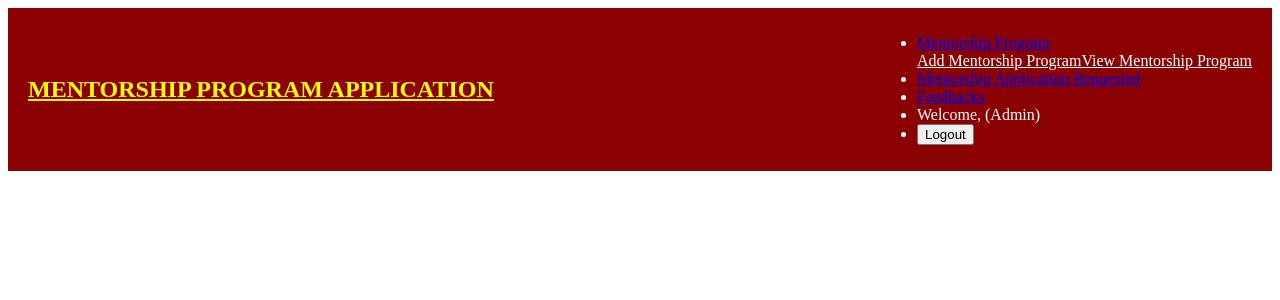
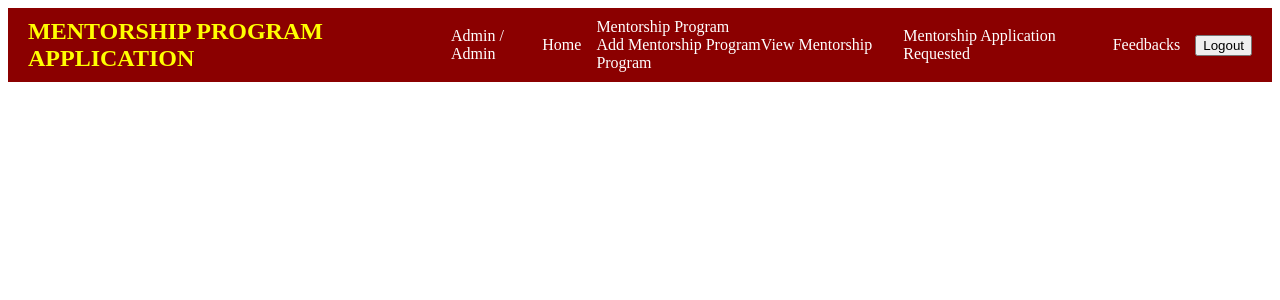
Before and after one commit to neojarvis-testing/ddf9394e-403e-4f46-9843-2639490544bf-e2d208f9-0bd3-47d2-af54-e37e25346533, an Angular app in the folder angularapp/: page /adminnav in a window 1280 px wide. Shown: the top 300 px of the page. Built offline with nearby package versions, Linux system fonts and the light colour scheme.

Commit message:
3rd commit

```diff
--- a/angularapp/src/app/app-routing.module.ts
+++ b/angularapp/src/app/app-routing.module.ts
@@ -13,6 +13,8 @@ import { ViewmentorshipprogramComponent } from './components/viewmentorshipprogr
 import { AdminviewfeedbackComponent } from './components/adminviewfeedback/adminviewfeedback.component';
 import { UseraddfeedbackComponent } from './components/useraddfeedback/useraddfeedback.component';
 import { UserviewfeedbackComponent } from './components/userviewfeedback/userviewfeedback.component';
+import { CreatementorshipprogramComponent } from './components/creatementorshipprogram/creatementorshipprogram.component';
+import { RequestedmentorshipapplicationComponent } from './components/requestedmentorshipapplication/requestedmentorshipapplication.component';
 
 const routes: Routes = [
 
@@ -32,7 +34,9 @@ const routes: Routes = [
   { path: 'mentorshipapplicationform', component: MentorshipapplicationformComponent},
   { path:'adminviewfeedback', component:AdminviewfeedbackComponent},
   { path: 'useraddfeedback', component: UseraddfeedbackComponent},
-  { path: 'userviewfeedback', component: UserviewfeedbackComponent}
+  { path: 'userviewfeedback', component: UserviewfeedbackComponent},
+  {path:'creatementorshipprogram', component:CreatementorshipprogramComponent},
+  {path:'requestedmentorshipapplication', component:RequestedmentorshipapplicationComponent},
 
 ];
 
--- a/angularapp/src/app/components/adminnav/adminnav.component.html
+++ b/angularapp/src/app/components/adminnav/adminnav.component.html
@@ -1,29 +1,49 @@
-<nav class="navbar navbar-expand-lg navbar-dark bg-dark">
-      <a class="navbar-brand" href="#">MENTORSHIP PROGRAM APPLICATION</a>
-      <div class="collapse navbar-collapse justify-content-end">
-       <ul class="navbar-nav">
-        <li class="nav-item dropdown">
-         <a class="nav-link dropdown-toggle" href="#" id="mentorDropdown" role="button" data-toggle="dropdown">
-          Mentorship Program
-         </a>
-         <div class="dropdown-menu">
-          <a class="dropdown-item" routerLink="/add-mentorship">Add Mentorship Program</a>
-          <a class="dropdown-item" routerLink="/viewmentorshipprogram">View Mentorship Program</a>
-         </div>
-        </li>
-        <li class="nav-item">
-         <a class="nav-link" routerLink="/requests">Mentorship Application Requested</a>
-        </li>
-        <li class="nav-item">
-         <a class="nav-link" routerLink="/feedbacks">Feedbacks</a>
-        </li>
+<nav class="navbar">
 
-        <li class="nav-item">
-         <span class="nav-link">Welcome, {{ userName }} (Admin)</span>
-        </li>
-        <li class="nav-item">
-         <button class="btn btn-outline-warning" (click)="logout()">Logout</button>
-        </li>
-       </ul>
+      <div class="navbar-brand">
+
+       <span>MENTORSHIP PROGRAM APPLICATION</span>
+
       </div>
+
+
+
+      <div class="navbar-user">
+
+       <span>Admin / Admin</span>
+
+      </div>
+
+
+
+      <ul class="navbar-links">
+
+       <li><a routerLink="/admin-home">Home</a></li>
+
+
+
+       <li class="dropdown">
+
+        <a href="#">Mentorship Program</a>
+
+        <div class="dropdown-content">
+
+         <a routerLink="/creatementorshipprogram">Add Mentorship Program</a>
+
+         <a routerLink="/viewmentorshipprogram">View Mentorship Program</a>
+
+        </div>
+
+       </li>
+
+
+
+       <li><a routerLink="/requestedmentorshipapplication">Mentorship Application Requested</a></li>
+
+       <li><a routerLink="/adminviewfeedback">Feedbacks</a></li>
+
+       <li><button (click)="logout()">Logout</button></li>
+
+      </ul>
+
      </nav>
--- a/angularapp/src/app/components/adminnav/adminnav.component.ts
+++ b/angularapp/src/app/components/adminnav/adminnav.component.ts
@@ -6,14 +6,28 @@ import { Router } from '@angular/router';
  styleUrls: ['./adminnav.component.css']
 })
 export class AdminnavComponent implements OnInit {
-userName: any;
-logout() {
-throw new Error('Method not implemented.');
-}
+  username: string = 'Admin';
 
-  constructor() { }
+  role: string = 'Admin';
 
-  ngOnInit(): void {
+
+
+  constructor(private router: Router) {}
+
+ ngOnInit(): void {
+
+ }
+
+  logout() {
+
+   // Logic to clear session and redirect to login
+
+   // For example:
+
+   localStorage.clear();
+
+   this.router.navigate(['/login']);
+
   }
 
 }
--- a/angularapp/src/app/services/auth.service.ts
+++ b/angularapp/src/app/services/auth.service.ts
@@ -9,7 +9,7 @@ import { Login } from '../models/login.model';
 })
 export class AuthService {
 
-  public apiUrl = 'https://ide-aeeaedafcfecdbdfcfafebbbfeedfbddafee.premiumproject.examly.io/proxy/8080/';
+  public apiUrl = 'https://ide-febfccefedaadecdbdfcfafebbbfeedfbddafee.premiumproject.examly.io/proxy/8080/';
 
   constructor(private http:HttpClient) { }
 
--- a/angularapp/src/app/services/feedback.service.ts
+++ b/angularapp/src/app/services/feedback.service.ts
@@ -8,7 +8,7 @@ import { Feedback } from '../models/feedback.model';
 })
 export class FeedbackService {
 
-  public apiUrl = 'https://8080-aeeaedafcfecdbdfcfafebbbfeedfbddafee.premiumproject.examly.io/';
+  public apiUrl = 'https://ide-febfccefedaadecdbdfcfafebbbfeedfbddafee.premiumproject.examly.io/proxy/8080/';
   constructor(private http: HttpClient) { }
 
   private getAuthHeaders():HttpHeaders {
--- a/angularapp/src/app/services/mentorship.service.ts
+++ b/angularapp/src/app/services/mentorship.service.ts
@@ -9,7 +9,7 @@ import { MentorshipApplication } from '../models/mentorshipapplication.model';
 })
 export class MentorshipService {
 
-  private apiUrl = 'https://ide-aeeaedafcfecdbdfcfafebbbfeedfbddafee.premiumproject.examly.io/proxy/8080/';
+  private apiUrl = 'https://ide-febfccefedaadecdbdfcfafebbbfeedfbddafee.premiumproject.examly.io/proxy/8080/';
   private authToken = `Bearer ${localStorage.getItem('authToken')}`;
   private headers = new HttpHeaders({
     Authorization: this.authToken,
```
Also changed, not shown: angularapp/src/app/components/home/home.component.ts (line endings or trailing spaces).
